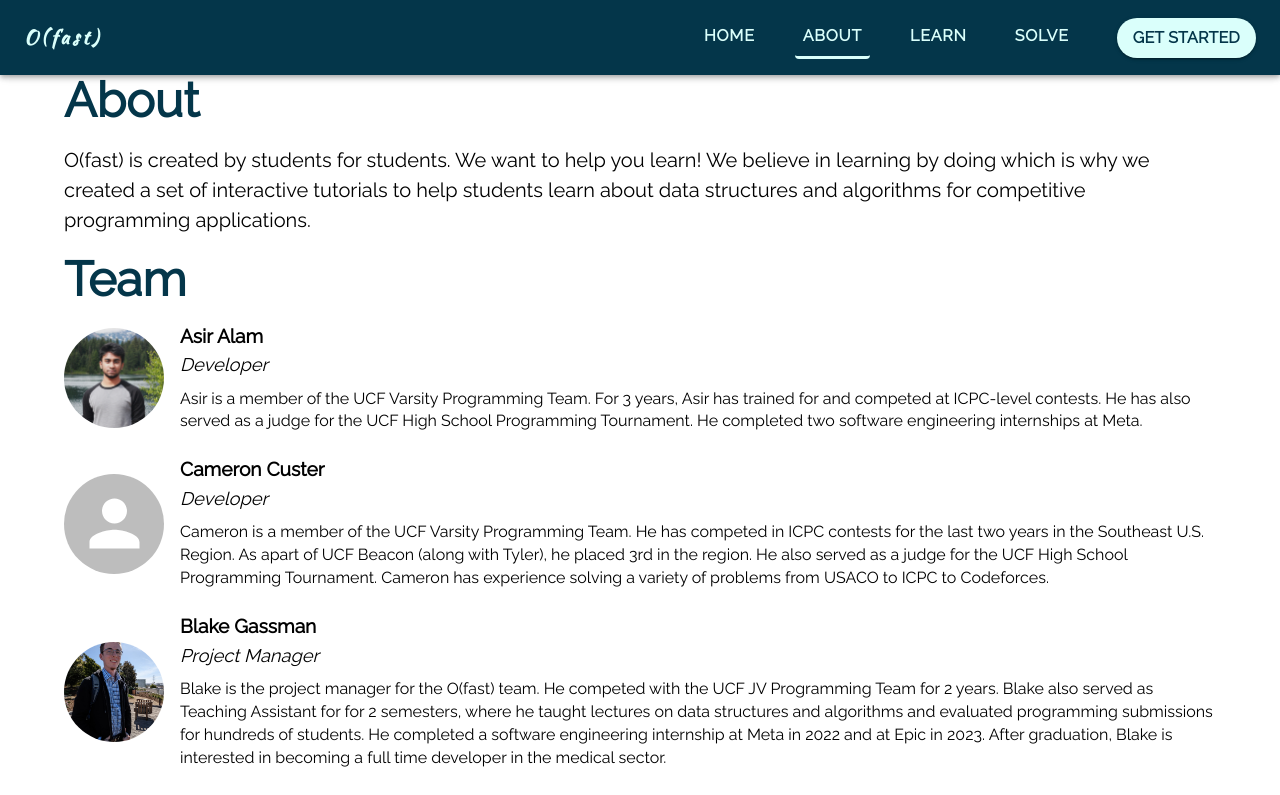
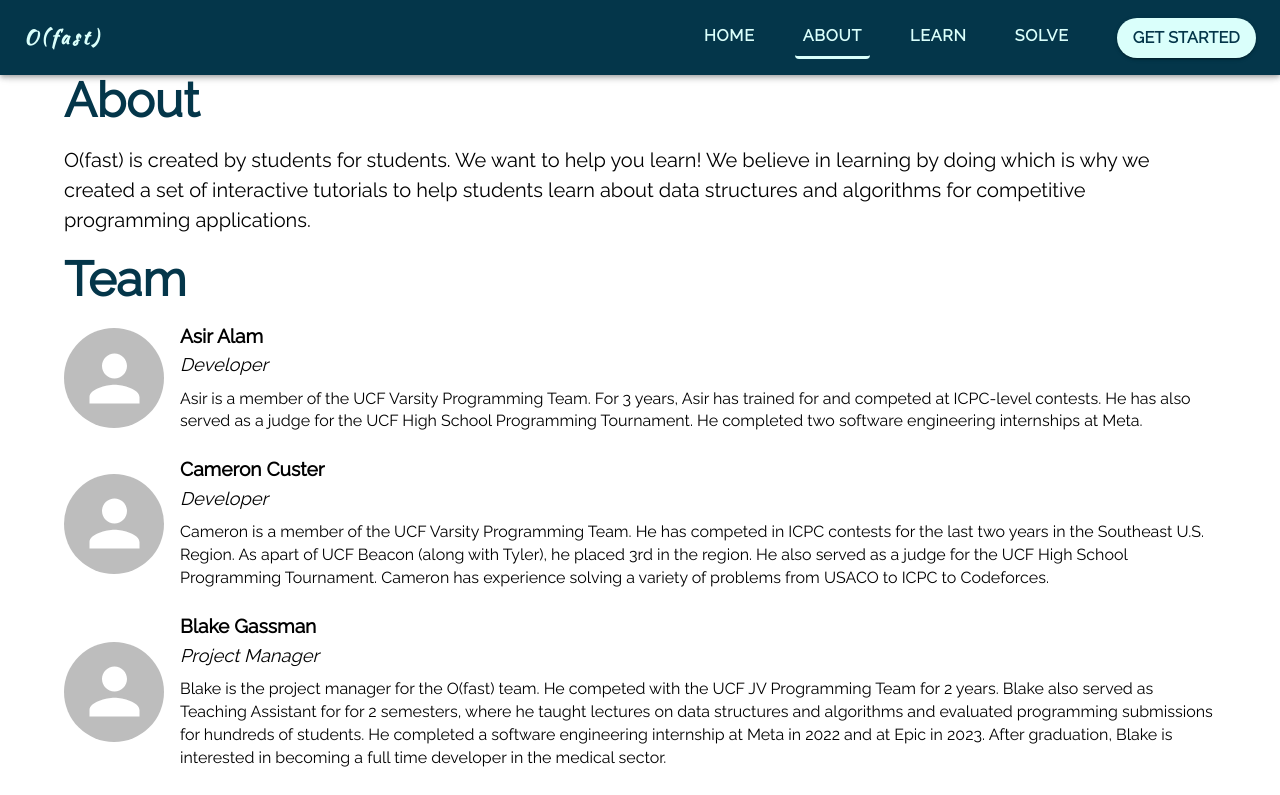
Before and after one commit to ofast-team/frontend, a React (Create React App) app: page /about in a window 1280 px wide. Shown: the top 795 px of the page. Built offline with nearby package versions, Linux system fonts and the light colour scheme.

Commit message:
Fix Linter error (removed 'any' type)

```diff
--- a/src/pages/AboutPage.tsx
+++ b/src/pages/AboutPage.tsx
@@ -5,7 +5,7 @@ interface Profile {
   name: string
   role: string
   bio: string
-  photo: any
+  photo: string
 }
 
 // TODO(cam): add a contact info page for people to reach out to us and give feedback
@@ -23,7 +23,7 @@ export default function AboutPage() {
       name: 'Asir Alam',
       role: 'Developer',
       bio: 'Asir is a member of the UCF Varsity Programming Team. For 3 years, Asir has trained for and competed at ICPC-level contests. He has also served as a judge for the UCF High School Programming Tournament. He completed two software engineering internships at Meta.',
-      photo: require('../assets/asir_alam.jpg'),
+      photo: '',
     },
     {
       name: 'Cameron Custer',
@@ -35,7 +35,7 @@ export default function AboutPage() {
       name: 'Blake Gassman',
       role: 'Project Manager',
       bio: 'Blake is the project manager for the O(fast) team. He competed with the UCF JV Programming Team for 2 years. Blake also served as Teaching Assistant for for 2 semesters, where he taught lectures on data structures and algorithms and evaluated programming submissions for hundreds of students. He completed a software engineering internship at Meta in 2022 and at Epic in 2023. After graduation, Blake is interested in becoming a full time developer in the medical sector.',
-      photo: require('../assets/blake_gassman.jpg'),
+      photo: '',
     },
     {
       name: 'Tyler Marks',
```
